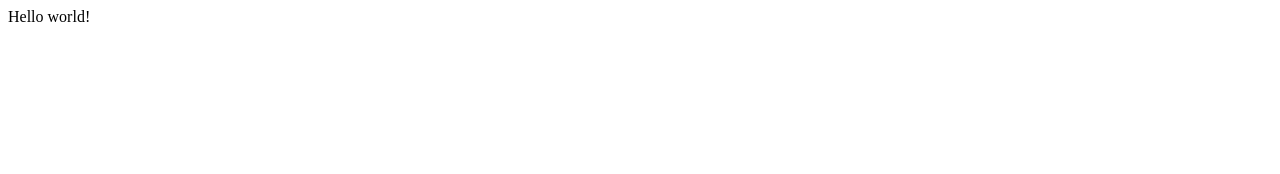
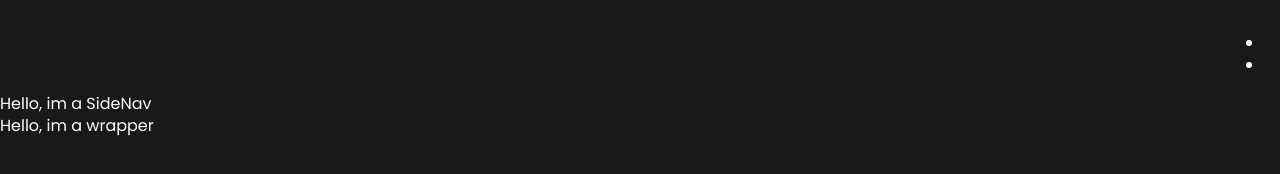
Before and after one commit to KrzysztofHum/KrzysztofHumiennyPorftolio, a Gatsby site: page / in a window 1280 px wide. Built offline with nearby package versions, Linux system fonts and the light colour scheme; Gatsby itself is replaced by a stand-in of ours.

Commit message:
first commit

```diff
--- a/gatsby-config.js
+++ b/gatsby-config.js
@@ -6,5 +6,20 @@
 
 module.exports = {
   /* Your site config here */
-  plugins: [],
+  plugins: [
+    `gatsby-plugin-sass`,
+    {
+      resolve: `gatsby-plugin-webfonts`,
+      options: {
+        fonts: {
+          google: [
+            {
+              family: "Poppins",
+              variants: ["400"],
+            },
+          ],
+        },
+      },
+    },
+  ],
 }
--- /dev/null
+++ b/src/assets/css/styles.sass
@@ -0,0 +1,28 @@
+$font-stack:  Poppins, sans-serif
+
+$primary-background: #191919
+
+
+
+
+body
+	font-family: $font-stack
+	line-height: 1.4
+	font-weight: normal
+	font-size: 16px
+
+.page
+	background-color: $primary-background
+	display: flex
+	height: 100%
+	min-height: 100vh
+	color: #fff
+	flex-direction: column
+	position: relative
+
+.top-nav
+	display: flex
+	justify-content: flex-end
+	align-items: flex-end
+	flex-direction: column
+	padding: 1rem 1rem 0
--- /dev/null
+++ b/src/components/SideNav.js
@@ -0,0 +1,5 @@
+import React from "react"
+
+export default function SideNav() {
+  return <div>Hello, im a SideNav</div>
+}
--- /dev/null
+++ b/src/components/TopNav.js
@@ -0,0 +1,20 @@
+import React from 'react'
+
+export default function TopNav() {
+	return <div className="top-nav">
+		<div className="logo-container"></div>
+		<div className="menu-list__icon-container">
+			<a className="menu-icon">
+				<i></i>
+			</a>
+		</div>
+		<ul className="menu-list">
+	<li className="cv-li">
+		<a></a>
+	</li>
+	<li className="contact-li">
+		<a></a>
+	</li>
+		</ul>
+	</div>
+}
--- /dev/null
+++ b/src/components/Wrapper.js
@@ -0,0 +1,9 @@
+import React from 'react'
+
+export default function Wrapper() {
+	return (
+		<div>
+			Hello, im a wrapper
+		</div>
+	)
+}
--- a/src/pages/index.js
+++ b/src/pages/index.js
@@ -1,5 +1,16 @@
 import React from "react"
+import TopNav from "../components/TopNav"
+import SideNav from "../components/SideNav"
+import Wrapper from "../components/Wrapper"
+import "normalize.css"
+import "../assets/css/styles.sass"
 
 export default function Home() {
-  return <div>Hello world!</div>
+  return (
+    <div className="page">
+      <TopNav />
+      <SideNav />
+      <Wrapper />
+    </div>
+  )
 }
```
Also changed, not shown: package.json (+6 -1 lines), 1 other file.
